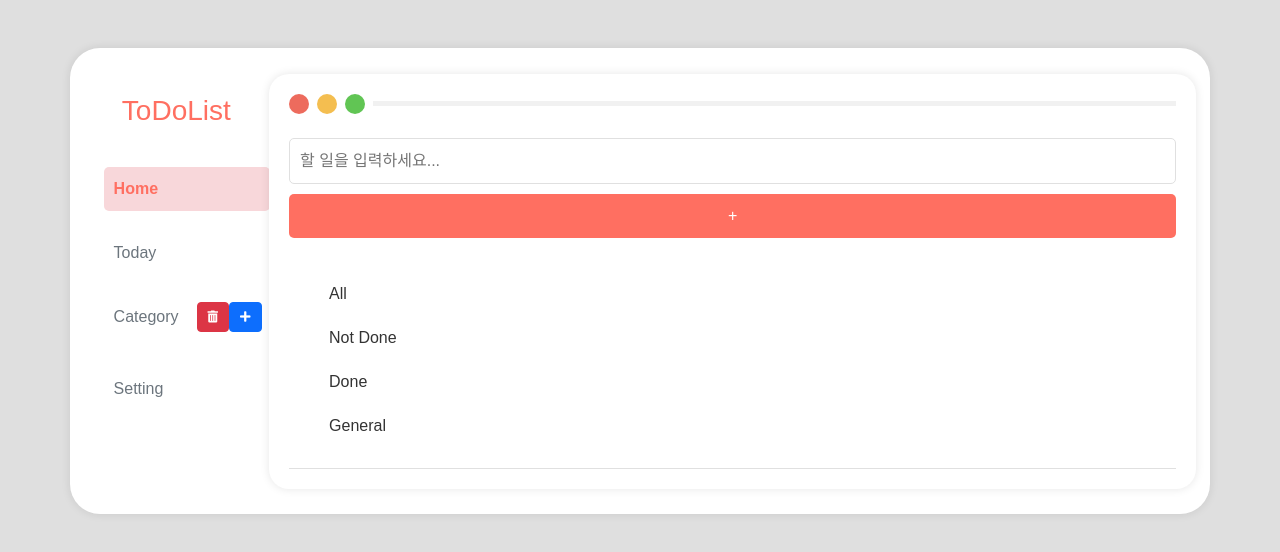
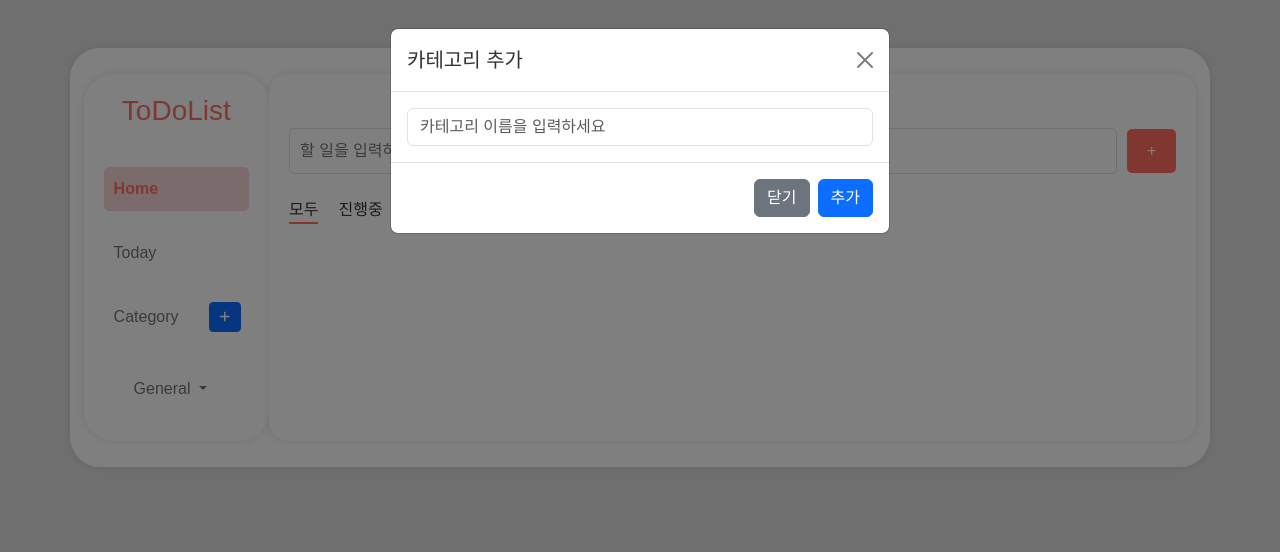
Before and after one commit to Haneul0v0/ToDoList, a plain HTML site: page index.html in a window 1280 px wide. Both pictures are taken after a click on the button 212 px from the left and 317 px from the top of the page. Drawn offline with nearby package versions, Linux system fonts and the light colour scheme.

Commit message:
ToDoList

```diff
--- a/index.html
+++ b/index.html
@@ -5,13 +5,13 @@
     <meta name="viewport" content="width=device-width, initial-scale=1.0">
     <title>Todo List</title>
     <link href="https://cdn.jsdelivr.net/npm/bootstrap@5.3.3/dist/css/bootstrap.min.css" rel="stylesheet" integrity="sha384-QWTKZyjpPEjISv5WaRU9OFeRpok6YctnYmDr5pNlyT2bRjXh0JMhjY6hW+ALEwIH" crossorigin="anonymous">
-    <link rel="stylesheet" href="https://cdnjs.cloudflare.com/ajax/libs/font-awesome/5.15.3/css/all.min.css">
+    <link rel="stylesheet" href="https://cdnjs.cloudflare.com/ajax/libs/font-awesome/6.0.0-beta3/css/all.min.css">
     <link rel="stylesheet" href="style.css">
 </head>
 <body>
     <div class="container mt-5">
         <div class="row">
-            <div class="col-md-2 sidebar">
+            <div class="col-md-2 sidebar order-last order-md-first">
                 <div class="sidebar-header">
                     <h3>ToDoList</h3>
                 </div>
@@ -24,22 +24,24 @@
                     </li>
                     <li class="nav-item d-flex align-items-center justify-content-between">
                         <a class="nav-link" href="#">Category</a>
-                        <button type="button" class="btn btn-sm btn-danger ms-2" id="delete-category-btn">
-                            <i class="fas fa-trash-alt"></i>
-                        </button>
                         <button type="button" class="btn btn-sm btn-primary me-2" id="edit-category-btn" data-bs-toggle="modal" data-bs-target="#categoryModal">
                             <i class="fas fa-plus"></i>
                         </button>
                     </li>
                     <ul id="category-list" class="nav flex-column mt-2">
-                        <li class="nav-item">General</li>
+                        <li class="nav-item dropdown">
+                            <a class="nav-link dropdown-toggle" href="#" role="button" id="categoryDropdown-General" data-bs-toggle="dropdown" aria-expanded="false">
+                                General
+                            </a>
+                            <ul class="dropdown-menu" aria-labelledby="categoryDropdown-General">
+                                <li><a class="dropdown-item" href="#" onclick="editCategory('General')">수정</a></li>
+                                <li><a class="dropdown-item" href="#" onclick="deleteCategory('General')">삭제</a></li>
+                            </ul>
+                        </li>
                     </ul>
-                    <li class="nav-item">
-                        <a class="nav-link" href="#">Setting</a>
-                    </li>
                 </ul>
             </div>
-            <div class="col-md-10 main-content">
+            <div class="col-md-10 main-content order-first order-md-last">
                 <div class="header d-flex align-items-center mb-4">
                     <div class="circle circle-red me-2"></div>
                     <div class="circle circle-yellow me-2"></div>
@@ -47,21 +49,23 @@
                     <div class="flex-grow-1 rectangular-bar"></div>
                 </div>
                 <div class="input-area mb-4">
-                    <input type="text" id="task-input" placeholder="할 일을 입력하세요...">
-                    <button id="add-task-btn">+</button>
+                    <input type="text" id="task-input" placeholder="할 일을 입력하세요.">
+                    <button id="add-task-btn" class="btn btn-primary">+</button>
                 </div>
                 <section class="task-area">
                     <div class="task-tabs">
-                        <div id="under-line"></div>
-                        <div id="all">All</div>
-                        <div id="ongoing">Not Done</div>
-                        <div id="done">Done</div>
+                        <div id="all" class="under-line">모두</div>
+                        <div id="ongoing" class="under-line">진행중</div>
+                        <div id="done" class="under-line">완료</div>
+                        <div id="underline"></div>
                     </div>
                     <div id="task-board"></div>
                 </section>
             </div>
         </div>
     </div>
+
+    <!-- Modal HTML 구조 -->
     <div class="modal fade" id="categoryModal" tabindex="-1" aria-labelledby="categoryModalLabel" aria-hidden="true">
         <div class="modal-dialog">
             <div class="modal-content">
@@ -70,15 +74,16 @@
                     <button type="button" class="btn-close" data-bs-dismiss="modal" aria-label="Close"></button>
                 </div>
                 <div class="modal-body">
-                    <input type="text" id="category-input" class="form-control" placeholder="카테고리 이름">
+                    <input type="text" id="category-input" class="form-control" placeholder="카테고리 이름을 입력하세요">
                 </div>
                 <div class="modal-footer">
                     <button type="button" class="btn btn-secondary" data-bs-dismiss="modal">닫기</button>
-                    <button type="button" class="btn btn-primary" id="add-categories-btn">추가</button>
+                    <button type="button" id="add-categories-btn" class="btn btn-primary">추가</button>
                 </div>
             </div>
         </div>
     </div>
+
     <script src="https://cdn.jsdelivr.net/npm/bootstrap@5.3.3/dist/js/bootstrap.bundle.min.js" integrity="sha384-YvpcrYf0tY3lHB60NNkmXc5s9fDVZLESaAA55NDzOxhy9GkcIdslK1eN7N6jIeHz" crossorigin="anonymous"></script>
     <script src="main.js"></script>
 </body>
--- a/main.js
+++ b/main.js
@@ -1,146 +1,87 @@
-// DOM 요소들을 변수로 선언합니다.
-let taskInput = document.getElementById("task-input"); // 할 일 입력 input 요소
-let categoryInput = document.getElementById("category-input"); // 카테고리 입력 input 요소
-let addTButton = document.getElementById("add-task-btn"); // 할 일 추가 버튼
-let addCButton = document.getElementById("add-categories-btn"); // 카테고리 추가 버튼
-let tabsContainer = document.querySelector(".task-tabs"); // 할 일 필터링 탭들을 포함하는 컨테이너
-let categoryListContainer = document.getElementById("category-list"); // 사이드바 카테고리 목록 컨테이너
+let taskInput = document.getElementById("task-input");
+let addTButton = document.getElementById("add-task-btn");
+let categoryInput = document.getElementById("category-input");
+let addCButton = document.getElementById("add-categories-btn");
 
-let taskList = []; // 할 일 목록 배열
-let filteredTasks = []; // 필터링된 할 일 목록 배열
-let categories = ["General"]; // 초기 카테고리 목록 배열 (기본값: General)
+let taskList = [];
+let categoryList = ["General"];
+let mode = "all";
+let filteredTasks = [];
 
-let mode = 'all'; // 초기 모드 설정 (기본값: 모든 할 일 보기)
-
-// 카테고리를 추가하는 함수입니다.
-function addCategory() {
-    let categoryContent = categoryInput.value.trim();
-
-    if (categoryContent === "") {
-        alert("카테고리 이름을 입력하세요.");
-        return;
-    }
-
-    if (categories.includes(categoryContent)) {
-        alert("이미 존재하는 카테고리입니다.");
-        return;
-    }
-
-    categories.push(categoryContent);
-
-    // 카테고리 탭과 사이드바의 카테고리 목록을 업데이트합니다.
-    updateCategoryTabs();
+function render() {
     updateSidebarCategories();
-
-    // 입력 필드를 비웁니다.
-    categoryInput.value = "";
-
-    // 모달 창을 닫습니다.
-    let categoryModal = bootstrap.Modal.getInstance(document.getElementById('categoryModal'));
-    if (categoryModal) {
-        categoryModal.hide();
-    }
-
-    render();
+    renderTasks();
 }
 
-// 카테고리 탭을 업데이트하는 함수입니다.
-function updateCategoryTabs() {
-    let tabsHTML = `<div id="filtering-tabs">`;
-
-    // 필터링 탭 추가
-    tabsHTML += `<div id="all">All</div>`;
-    tabsHTML += `<div id="ongoing">Not Done</div>`;
-    tabsHTML += `<div id="done">Done</div>`;
-
-    // 각 카테고리 탭 추가
-    categories.forEach(category => {
-        tabsHTML += `<div id="${category}">${category}</div>`;
-    });
-
-    tabsHTML += `</div>`;
-    tabsContainer.innerHTML = tabsHTML;
-
-    // 각 탭에 클릭 이벤트 리스너를 추가합니다.
-    tabsContainer.querySelectorAll("div").forEach(tab => {
-        tab.addEventListener("click", function (event) {
-            filterTasks(event.target.id); // 클릭된 탭에 따라 할 일 목록을 필터링합니다.
-        });
-    });
+function addTask() {
+    let taskContent = taskInput.value.trim();
+    if (taskContent !== "") {
+        let task = {
+            id: randomIDGenerate(),
+            taskContent: taskContent,
+            isComplete: false,
+            category: "General"
+        };
+        taskList.push(task);
+        taskInput.value = "";
+        render();
+    }
 }
 
-// 사이드바의 카테고리 목록을 업데이트하는 함수입니다.
-function updateSidebarCategories() {
-    categoryListContainer.innerHTML = '';
-
-    categories.forEach(category => {
-        addCategoryToSidebar(category);
-    });
+function addCategory() {
+    let categoryName = categoryInput.value.trim();
+    if (categoryName !== "" && !categoryList.includes(categoryName)) {
+        categoryList.push(categoryName);
+        categoryInput.value = "";
+        render();
+    }
 }
 
-// 카테고리를 사이드바에 추가하는 함수입니다.
-function addCategoryToSidebar(category) {
-    if (category === "General") return;
-
-    let categoryItem = document.createElement('li');
-    categoryItem.className = 'nav-item';
-
-    let linkElement = document.createElement('a');
-    linkElement.className = 'nav-link';
-    linkElement.href = '#';
-    linkElement.textContent = category;
-
-    categoryItem.appendChild(linkElement);
-
-    linkElement.addEventListener('click', function () {
-        deleteCategory(category);
+function updateSidebarCategories() {
+    let categoryListHTML = "";
+    categoryList.forEach(category => {
+        categoryListHTML += `<li class="nav-item dropdown">
+                                <a class="nav-link dropdown-toggle" href="#" role="button" id="categoryDropdown-${category}" data-bs-toggle="dropdown" aria-expanded="false">
+                                    ${category}
+                                </a>
+                                <ul class="dropdown-menu" aria-labelledby="categoryDropdown-${category}">
+                                    <li><a class="dropdown-item" href="#" onclick="editCategory('${category}')">수정</a></li>
+                                    <li><a class="dropdown-item" href="#" onclick="deleteCategory('${category}')">삭제</a></li>
+                                </ul>
+                            </li>`;
     });
-
-    categoryListContainer.appendChild(categoryItem);
+    document.getElementById("category-list").innerHTML = categoryListHTML;
 }
 
-// 카테고리를 삭제하는 함수입니다.
-function deleteCategory(category) {
-    if (category === "General") {
-        alert("기본 카테고리는 삭제할 수 없습니다.");
-        return;
+function editCategory(categoryName) {
+    let newCategoryName = prompt("새 카테고리 이름을 입력하세요:", categoryName);
+    if (newCategoryName !== null && newCategoryName.trim() !== "" && !categoryList.includes(newCategoryName.trim())) {
+        let index = categoryList.indexOf(categoryName);
+        if (index !== -1) {
+            categoryList[index] = newCategoryName.trim();
+            taskList.forEach(task => {
+                if (task.category === categoryName) {
+                    task.category = newCategoryName.trim();
+                }
+            });
+            render();
+        }
     }
-
-    categories = categories.filter(cat => cat !== category);
-    taskList = taskList.filter(task => task.category !== category);
-
-    updateCategoryTabs();
-    updateSidebarCategories();
-    render();
 }
 
-// 할 일을 추가하는 함수입니다.
-function addTask() {
-    let taskContent = taskInput.value.trim();
-
-    if (taskContent === "") {
-        alert("할 일을 입력하세요.");
-        return;
+function deleteCategory(categoryName) {
+    if (confirm(`정말로 '${categoryName}' 카테고리를 삭제하시겠습니까?`)) {
+        categoryList = categoryList.filter(category => category !== categoryName);
+        taskList.forEach(task => {
+            if (task.category === categoryName) {
+                task.category = "General";
+            }
+        });
+        render();
     }
-
-    let task = {
-        id: randomIDGenerate(),
-        taskContent: taskContent,
-        isComplete: false,
-        category: "General" // 기본적으로 General 카테고리로 설정하지 않음
-    };
-
-    taskList.push(task);
-
-    // 할 일을 추가한 후 바로 render 함수 호출
-    render();
-
-    taskInput.value = "";
 }
 
-
-// 할 일 목록을 렌더링하는 함수입니다.
-function render() {
+function renderTasks() {
     switch (mode) {
         case 'all':
             filteredTasks = taskList;
@@ -162,8 +103,12 @@ function render() {
         resultHTML += `<div class="task">
                             <div class="task-content">${task.taskContent}</div>
                             <div>
-                                <button onclick="toggleComplete('${task.id}')">${task.isComplete ? '취소' : '완료'}</button>
-                                <button onclick="deleteTask('${task.id}')">삭제</button>
+                                <button onclick="toggleComplete('${task.id}')">
+                                    ${task.isComplete ? '<i class="fa-solid fa-rotate-left"></i>' : '<i class="fa-solid fa-check"></i>'}
+                                </button>
+                                <button onclick="deleteTask('${task.id}')">
+                                    <i class="fa-solid fa-delete-left"></i>
+                                </button>
                             </div>
                         </div>`;
     });
@@ -171,7 +116,6 @@ function render() {
     document.getElementById("task-board").innerHTML = resultHTML;
 }
 
-// 할 일 완료 상태를 토글하는 함수입니다.
 function toggleComplete(id) {
     let task = taskList.find(task => task.id === id);
     if (task) {
@@ -180,45 +124,69 @@ function toggleComplete(id) {
     }
 }
 
-// 할 일을 삭제하는 함수입니다.
 function deleteTask(id) {
     taskList = taskList.filter(task => task.id !== id);
     render();
 }
 
-// 할 일 필터링 함수
-function filterTasks(mode) {
-    switch (mode) {
-        case 'all':
-            filteredTasks = taskList;
-            break;
-        case 'ongoing':
-            filteredTasks = taskList.filter(task => !task.isComplete);
-            break;
-        case 'done':
-            filteredTasks = taskList.filter(task => task.isComplete);
-            break;
-        default:
-            filteredTasks = taskList.filter(task => task.category === mode);
-            break;
-    }
+function filterTasks(selectedMode) {
+    mode = selectedMode;
+    renderTasks();
+}
+
+function randomIDGenerate() {
+    return '_' + Math.random().toString(36).substr(2, 9);
+}
+
+function setupEventListeners() {
+    addTButton.addEventListener('click', addTask);
+    addCButton.addEventListener('click', addCategory);
+
+    taskInput.addEventListener('focus', function () {
+        taskInput.value = "";
+    });
+
+    categoryInput.addEventListener('focus', function () {
+        categoryInput.value = "";
+    });
+
+    document.getElementById('all').addEventListener('click', function () {
+        filterTasks('all');
+    });
+
+    document.getElementById('ongoing').addEventListener('click', function () {
+        filterTasks('ongoing');
+    });
+
+    document.getElementById('done').addEventListener('click', function () {
+        filterTasks('done');
+    });
 
     render();
 }
 
+document.addEventListener('DOMContentLoaded', () => {
+    setupEventListeners();
 
-// 랜덤 ID를 생성하는 함수입니다.
-function randomIDGenerate() {
-    return '_' + Math.random().toString(36).substr(2, 9);
+    const taskTabs = document.querySelectorAll("#all, #ongoing, #done");
+    const underLine = document.getElementById("underline");
+
+    taskTabs.forEach(tab => {
+        tab.addEventListener("click", taskTabsIndicator);
+    });
+
+    taskTabs[0].click();
+});
+
+function taskTabsIndicator(e) {
+    const taskTabs = document.querySelectorAll("#all, #ongoing, #done");
+    taskTabs.forEach(tab => tab.classList.remove('active-tab'));
+
+    const currentTab = e.currentTarget;
+    currentTab.classList.add('active-tab');
+
+    const underLine = document.getElementById("underline");
+    underLine.style.left = currentTab.offsetLeft + "px";
+    underLine.style.width = currentTab.offsetWidth + "px";
+    underLine.style.top = currentTab.offsetTop + currentTab.offsetHeight + "px";
 }
-
-// 이벤트 리스너 설정을 초기화합니다.
-function setupEventListeners() {
-    addTButton.addEventListener('click', addTask);
-    addCButton.addEventListener('click', addCategory);
-}
-
-setupEventListeners();
-updateCategoryTabs();
-updateSidebarCategories();
-render();
--- a/style.css
+++ b/style.css
@@ -22,6 +22,8 @@ body {
     background-color: #fff;
     border-radius: 30px;
     padding: 20px;
+    height: 100%;
+    box-shadow: 0 0 10px rgba(0, 0, 0, 0.1);
 }
 
 .sidebar-header {
@@ -51,101 +53,6 @@ body {
     background-color: #f8d7da;
 }
 
-.main-content {
-    padding: 20px;
-    background-color: #fff;
-    border-radius: 20px;
-    box-shadow: 0 0 10px rgba(0, 0, 0, 0.1);
-}
-
-.header {
-    display: flex;
-    align-items: center;
-}
-
-.circle {
-    width: 20px;
-    height: 20px;
-    border-radius: 50%;
-    display: inline-block;
-}
-
-.circle-red {
-    background-color: #ED6B5D;
-}
-
-.circle-yellow {
-    background-color: #F4BE50;
-}
-
-.circle-green {
-    background-color: #61C554;
-}
-
-.rectangular-bar {
-    height: 5px;
-    background-color: #F1F1F1;
-    flex-grow: 1;
-}
-
-.input-area {
-    margin-top: 20px;
-    display: flex;
-    flex-direction: column;
-    gap: 10px;
-}
-
-#category-input,
-#task-input {
-    width: 100%;
-    padding: 10px;
-    border: 1px solid #e0e0e0;
-    border-radius: 5px;
-}
-
-#add-task-btn,
-#add-category-btn {
-    padding: 10px 20px;
-    background-color: #ff6f61;
-    color: #fff;
-    border: none;
-    border-radius: 5px;
-    cursor: pointer;
-}
-
-#add-task-bun:hover,
-#add-category-btn:hover {
-    background-color: #e55b50;
-}
-
-.task-tabs {
-    display: flex;
-    justify-content: space-between;
-    margin-top: 20px;
-    padding-bottom: 10px;
-    border-bottom: 1px solid #e0e0e0;
-}
-
-.task-tabs div {
-    cursor: pointer;
-    padding: 10px 20px;
-}
-
-.task {
-    background-color: #f7f8fa;
-    padding: 10px;
-    border-radius: 5px;
-    margin-bottom: 10px;
-    display: flex;
-    justify-content: space-between;
-    align-items: center;
-}
-
-.task-done {
-    text-decoration: line-through;
-    color: #888;
-}
-
 .nav-item.d-flex.align-items-center {
     display: flex;
     align-items: center;
@@ -164,3 +71,143 @@ body {
 #category-list .nav-link {
     margin-left: 20px;
 }
+
+.dropdown-toggle::after {
+    display: inline-block;
+    width: 0;
+    height: 0;
+    margin-left: .255em;
+    vertical-align: .255em;
+    content: "";
+    border-top: .3em solid;
+    border-right: .3em solid transparent;
+    border-bottom: 0;
+    border-left: .3em solid transparent;
+}
+
+.dropdown-menu {
+    border-radius: 5px;
+    box-shadow: 0 0 10px rgba(0, 0, 0, 0.1);
+}
+
+.dropdown-menu a.dropdown-item {
+    color: #6c757d;
+    font-size: 14px;
+    padding: 8px 12px;
+    transition: background-color 0.3s ease;
+    border-radius: 5px;
+}
+
+.dropdown-menu a.dropdown-item:hover,
+.dropdown-menu a.dropdown-item:focus {
+    background-color: #f8d7da;
+    color: #ff6f61;
+    text-decoration: none;
+}
+
+.dropdown-menu a.dropdown-item:first-child {
+    border-top-left-radius: 5px;
+    border-top-right-radius: 5px;
+}
+
+.dropdown-menu a.dropdown-item:last-child {
+    border-bottom-left-radius: 5px;
+    border-bottom-right-radius: 5px;
+}
+
+.main-content {
+    padding: 20px;
+    background-color: #fff;
+    border-radius: 20px;
+    box-shadow: 0 0 10px rgba(0, 0, 0, 0.1);
+}
+
+.header {
+    display: flex;
+    align-items: center;
+}
+
+.circle {
+    height: 10px;
+    width: 10px;
+    border-radius: 50%;
+    margin-right: 5px;
+}
+
+.rectangular-bar {
+    height: 10px;
+    width: 50px;
+}
+
+.input-area {
+    margin-top: 20px;
+    display: flex;
+    align-items: center;
+}
+
+#task-input {
+    flex: 1;
+    padding: 10px;
+    border: 1px solid #e0e0e0;
+    border-radius: 5px;
+}
+
+#add-task-btn {
+    padding: 10px 20px;
+    background-color: #ff6f61;
+    color: #fff;
+    border: none;
+    border-radius: 5px;
+    cursor: pointer;
+    margin-left: 10px;
+}
+
+#add-task-btn:hover {
+    background-color: #e55b50;
+}
+
+.task-area {
+    margin-top: 20px;
+}
+
+.task-tabs {
+    display: flex;
+    justify-content: space-between;
+    margin-bottom: 10px;
+    position: absolute;
+}
+
+.task-tabs .under-line {
+    margin-right: 20px;
+}
+
+.task-tabs .under-line:last-child {
+    margin-right: 0;
+}
+
+#underline {
+    position: absolute;
+    height: 2px;
+    background-color: #ff6f61;
+    transition: left 0.3s ease, width 0.3s ease, top 0.3s ease;
+}
+
+.task {
+    background-color: #f7f8fa;
+    padding: 10px;
+    border-radius: 5px;
+    margin-bottom: 10px;
+    display: flex;
+    justify-content: space-between;
+    align-items: center;
+}
+
+.task-done {
+    text-decoration: line-through;
+    color: #888;
+}
+
+.fa-solid {
+    color: #ff6f61;
+    background-color: transparent;
+}
```
